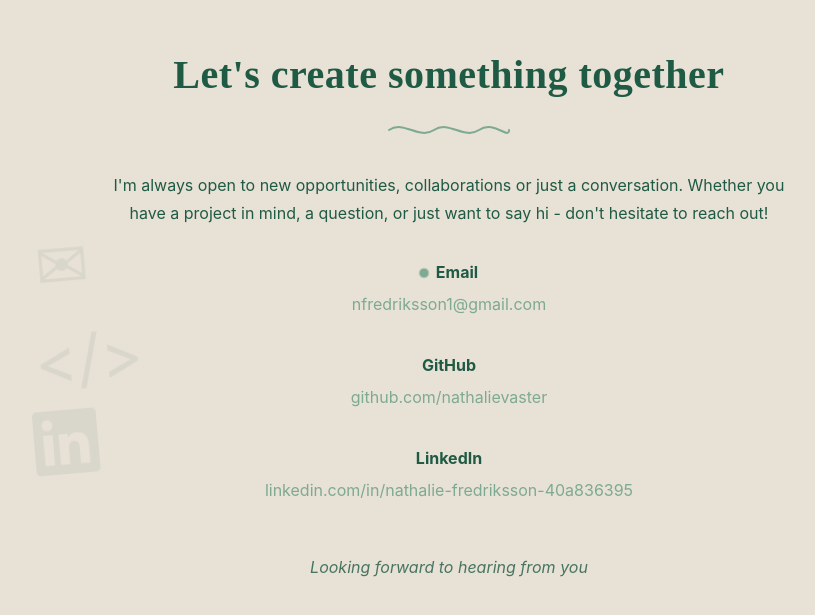
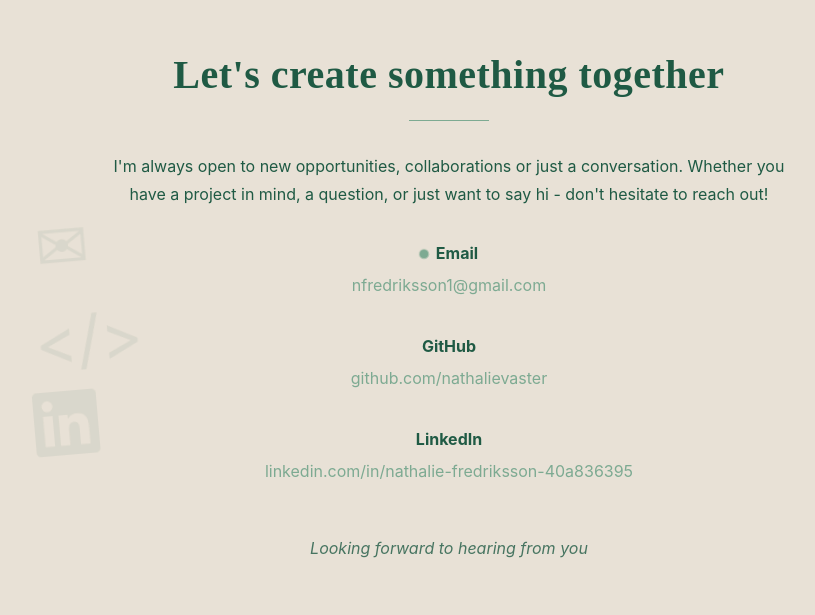
Before and after one commit to nathalievaster/Portfolio, a React (Vite) app: page / in a window 1280 px wide. Shown: the part 2594-3209 px from the top of the page, without its empty margins (191-1006 px from the left). Built offline with nearby package versions, Linux system fonts and the light colour scheme.

Commit message:
rak istället för vågig divider

```diff
--- a/src/components/Contact.module.css
+++ b/src/components/Contact.module.css
@@ -21,27 +21,11 @@
     color: #1F5A44;
 }
 
-/* Animerad wavy divider */
 .divider {
-    display: flex;
-    justify-content: center;
-    margin-bottom: 2rem;
-}
-
-.divider svg {
-    width: 120px;
-    height: 20px;
-    overflow: visible;
-}
-
-.divider path {
-    fill: none;
-    stroke: #7DAA92;
-    stroke-width: 2;
-    stroke-linecap: round;
-    stroke-dasharray: 200;
-    stroke-dashoffset: 200;
-    animation: drawWave 1.2s ease forwards 0.5s;
+    border: none;
+    border-top: 1.5px solid #7DAA92;
+    width: 80px;
+    margin: 0 auto 2rem;
 }
 
 @keyframes drawWave {
--- a/src/components/Contact.tsx
+++ b/src/components/Contact.tsx
@@ -25,12 +25,7 @@ const Contact = () => {
         <section className={styles.contact} id="contact" ref={sectionRef}>
             <h2>Let's create something together</h2>
 
-            {/* Animerad wavy divider */}
-            <div className={styles.divider}>
-                <svg viewBox="0 0 120 20" xmlns="http://www.w3.org/2000/svg">
-                    <path d="M0,10 C15,0 30,20 45,10 C60,0 75,20 90,10 C105,0 120,20 120,10" />
-                </svg>
-            </div>
+            <hr className={styles.divider} />
 
             <p>
                 I'm always open to new opportunities, collaborations or just a conversation.
```
